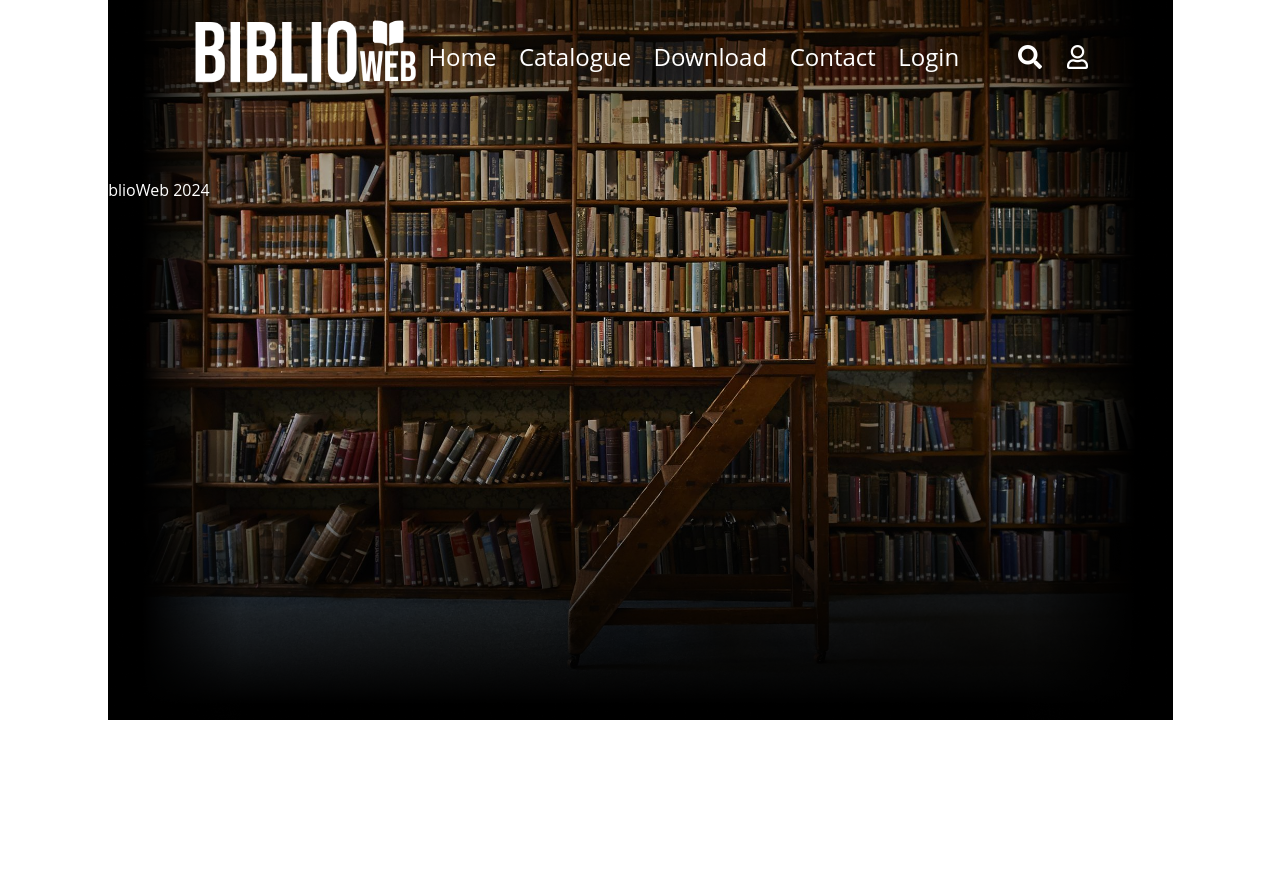
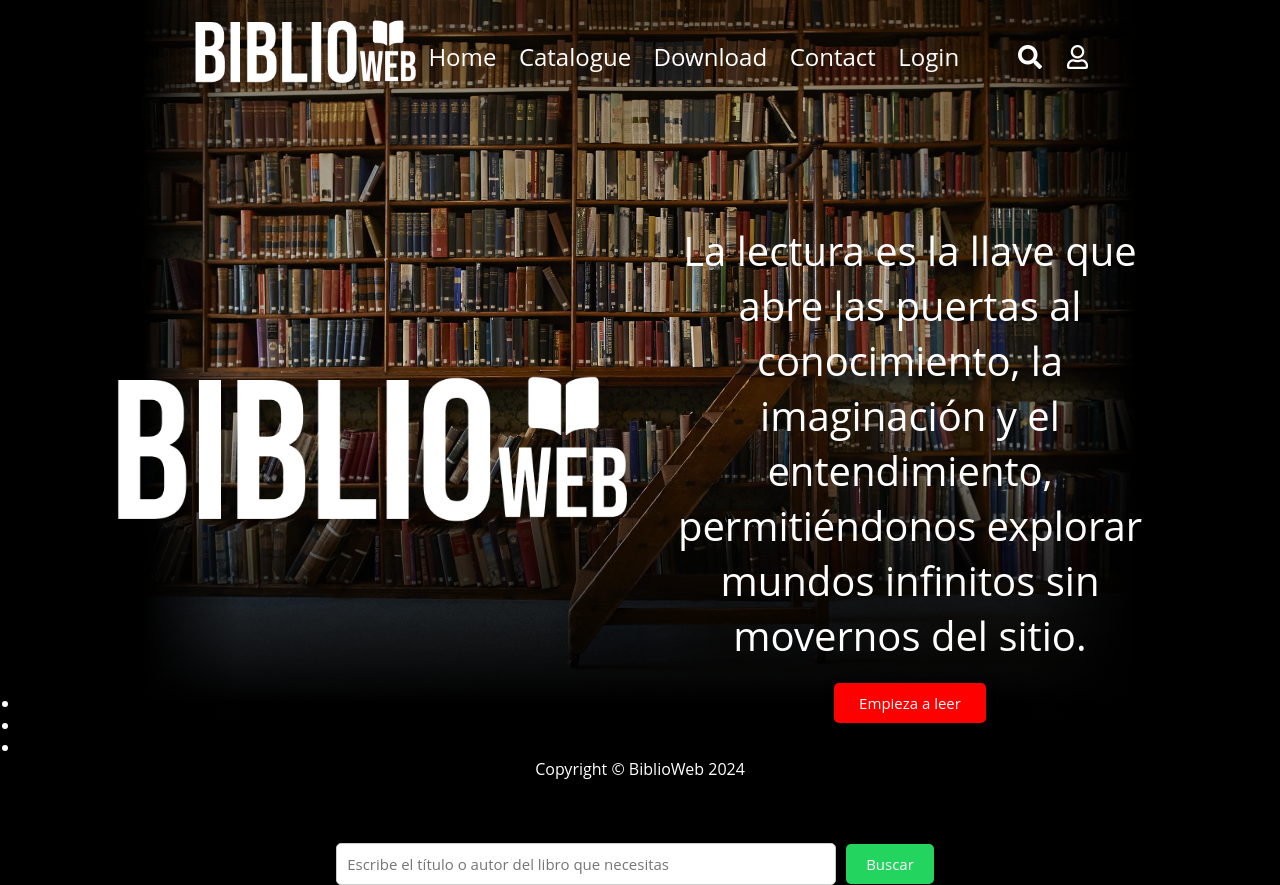
Before and after one commit to cosyfps/programacion-web-006d, a Python web app: template templates/homepage.html in a window 1280 px wide. Before the commit the page ends 720 px from the top, so only its background shows below. Run offline with Jinja, Linux system fonts and the light colour scheme; the template is opened without the code that fills it, so the values that code supplies are empty.

Commit message:
Termino de home-page.html

```diff
--- a/static/css/styles.css
+++ b/static/css/styles.css
@@ -1,15 +1,15 @@
-*{
+* {
   margin: 0;
   padding: 0;
-    font-family: 'Open Sans', sans-serif;
+  font-family: "Open Sans", sans-serif;
   box-sizing: border-box;
 }
 
-body{
-    background-color: black;
-    background:  url(/static/assets/img/bg3.png) no-repeat;
+body {
+  color: white;
+  background: url(/static/assets/img/bg3.png) no-repeat;
   height: 90vh;
-    background-size:contain;
+  background-size: contain;
   background-position: center top;
 }
 
@@ -27,7 +27,7 @@ header {
   width: 225px;
   height: 168.75px;
   cursor: pointer;
-    background-image: url('/static/assets/img/logo2.png');
+  background-image: url("/static/assets/img/logo2.png");
   background-size: contain;
   background-repeat: no-repeat;
   background-position: center;
@@ -68,7 +68,7 @@ nav li a {
 }
 
 nav li a:hover::after {
-    content: '';
+  content: "";
   position: absolute;
   left: 0;
   bottom: -3px;
@@ -77,18 +77,17 @@ nav li a:hover::after {
   background-color: rgb(255, 255, 255);
 }
 
-#infotxt{
+#infotxt {
   background-color: rgba(111, 25, 25, 0.72);
   color: aliceblue;
-
 }
 
 @media screen and (max-width: 992px) {
-    #infotxt{
+  #infotxt {
     background-color: transparent;
   }
 
-    #reviewbk{
+  #reviewbk {
     font-size: 1.5rem;
   }
 }
@@ -100,23 +99,126 @@ nav li a:hover::after {
   margin: 2rem;
 }
 
-#autorbk{
+#autorbk {
   font-family: "Inter", sans-serif;
   font-optical-sizing: auto;
   font-weight: 300;
   margin: 2rem;
-
 }
 
-#reviewbk{
+#reviewbk {
   font-family: "Inter", sans-serif;
   font-optical-sizing: auto;
   font-weight: 700;
   text-align: justify;
   margin: 2rem;
-    display: flex; justify-content: center; align-items: center;
+  display: flex;
+  justify-content: center;
+  align-items: center;
 }
 
 #downloadbtn .col {
   font-family: "Inter", sans-serif;
 }
+
+.container {
+  display: flex;
+  justify-content: center;
+  align-items: center;
+  padding: 100px;
+}
+
+.column {
+  flex: 1;
+  padding: 10px;
+  text-align: center;
+}
+
+.column img {
+  max-width: 100%;
+  height: auto;
+  margin-bottom: 20px;
+}
+
+.column span {
+  font-size: 40px;
+}
+
+.button-container {
+  margin-top: 20px;
+}
+
+.button-container button {
+  font-size: 15px;
+  padding: 10px 25px;
+  background-color: red;
+  color: white;
+  border: none;
+  border-radius: 5px;
+  box-shadow: 0px 4px 8px rgba(0, 0, 0, 0.5);
+}
+
+.button-container button:hover {
+  background-color: rgb(180, 0, 0);
+}
+
+@media (max-width: 768px) {
+  .container {
+      flex-direction: column;
+      text-align: center;
+  }
+
+  .column {
+      padding: 10px;
+  }
+
+  .column img {
+      margin-bottom: 10px;
+  }
+}
+
+#search-form {
+  display: flex;
+  align-items: center;
+  justify-content: center;
+  margin-top: 10px;
+}
+
+#search-form label,
+#search-form input,
+#search-form button {
+  margin-right: 10px;
+}
+
+#barra-busqueda {
+  width: 100%;
+  max-width: 500px;
+  padding: 10px;
+  font-size: 15px;
+  border: 1px solid #ccc;
+  border-radius: 5px;
+}
+
+#search-form button {
+  padding: 10px 20px; /* Ajusta el padding del botón */
+  font-size: 15px; /* Tamaño de fuente */
+  background-color: #23d45e;
+  color: white;
+  border: none;
+  border-radius: 5px;
+  cursor: pointer;
+}
+
+#search-form button:hover {
+  background-color: #136d31;
+}
+
+footer {
+  position: fixed;
+  left: 0;
+  bottom: 0;
+  width: 100%;
+  color: #fff; /* Cambia el color del texto según tu diseño */
+  padding: 20px;
+  text-align: center;
+}
--- a/templates/homepage.html
+++ b/templates/homepage.html
@@ -10,16 +10,11 @@
     <link rel="icon" type="image/x-icon" href="/static/assets/favicon.ico" />
     <!-- CSS -->
     <link href="/static/css/styles.css" rel="stylesheet" />
-    <style>
-        body {
-            color: white;
-        }
-        </style>
     <!-- Font Awesome (Icons) -->
     <link rel="stylesheet" href="https://cdnjs.cloudflare.com/ajax/libs/font-awesome/5.15.4/css/all.min.css">
 </head>
 
-<body>
+<body style="background-color: black;">
 
     <!-- Header -->
     <header>
@@ -43,33 +38,36 @@
 
     <!-- Content -->
     <div class="container">
-        <!-- TODO: Agregar logo y texto de bienvenida -->
+        <div class="column">
+            <img src="/static/assets/img/logo2.png" alt="">
+        </div>
+        <div class="column">
+            <span>
+                La lectura es la llave que abre las puertas al conocimiento, la
+                imaginación y el entendimiento, permitiéndonos explorar mundos
+                infinitos sin movernos del sitio.
+            </span>
+            <div class="button-container">
+                <a href="catalogue.html"><button>Empieza a leer</button></a>
+            </div>
+        </div>
     </div>
+
+    <form id="search-form">
+        <input type="text" name="barra-busqueda" id="barra-busqueda" placeholder="Escribe el título o autor del libro que necesitas">
+        <button type="submit">Buscar</button>
+    </form>
 
     <!-- Footer -->
     <footer>
         <div>
             <div>
                 <ul>
-                    <li>
-                        <a href="#!">
-                            <span></span>
-                        </a>
-                    </li>
-                    <li>
-                        <a href="#!">
-                            <span></span>
-                        </a>
-                    </li>
-                    <li>
-                        <a href="#!">
-                            <span></span>
-                        </a>
-                    </li>
+                    <li><a href="#!"><span></span></a></li>
+                    <li><a href="#!"><span></span></a></li>
+                    <li><a href="#!"><span></span></a></li>
                 </ul>
-                <div>
-                    Copyright &copy; BiblioWeb 2024
-                </div>
+                <div>Copyright &copy; BiblioWeb 2024</div>
             </div>
         </div>
     </footer>
--- a/templates/signup.html
+++ b/templates/signup.html
@@ -48,6 +48,7 @@
 </head>
 
 <body>
+
     <!-- Header -->
     <header>
         <div class="logo">
```
Also changed, not shown: templates/catalogue.html (+19 -36 lines), templates/download.html (+12 -0 lines). Lines whose indentation alone changed are shown as unchanged.
